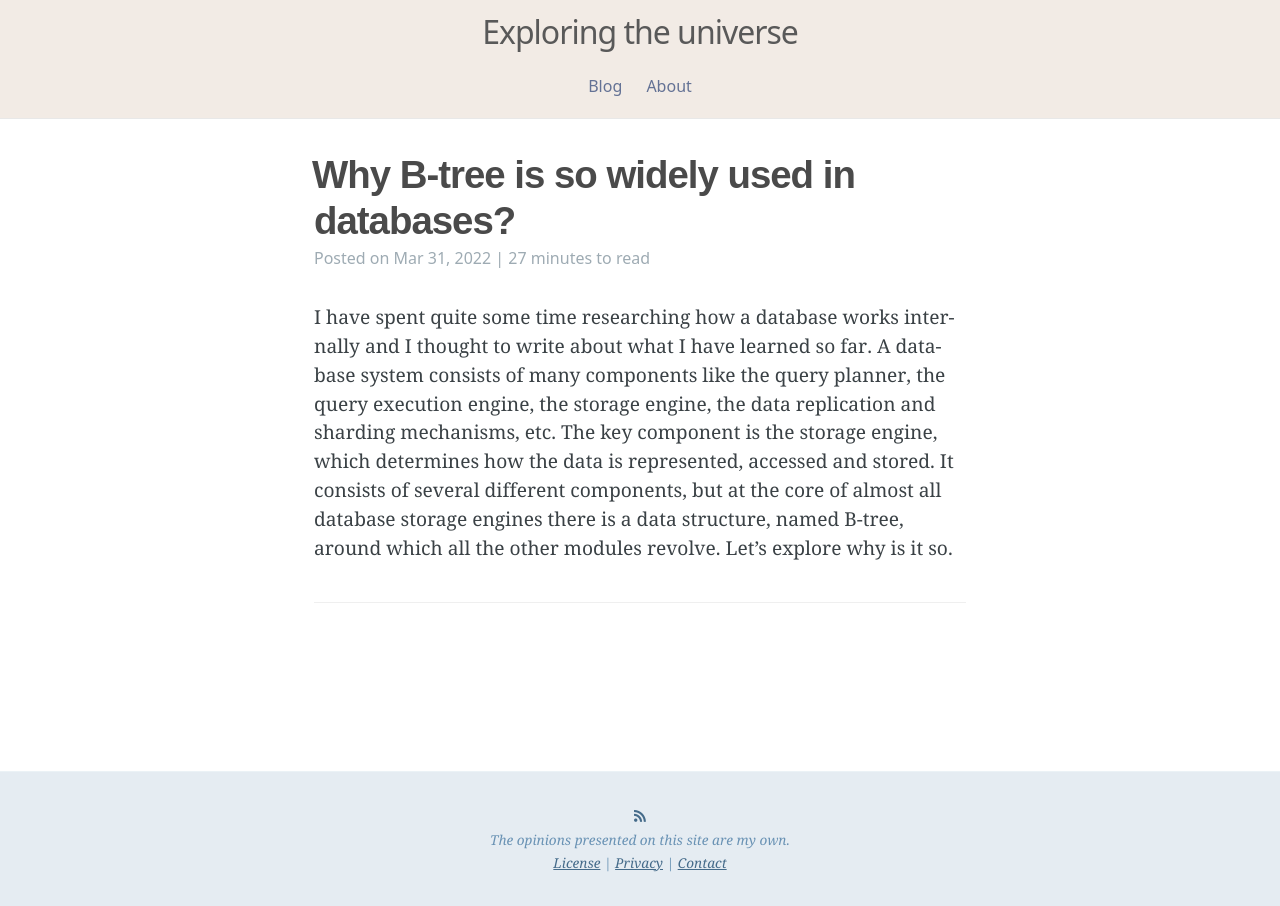
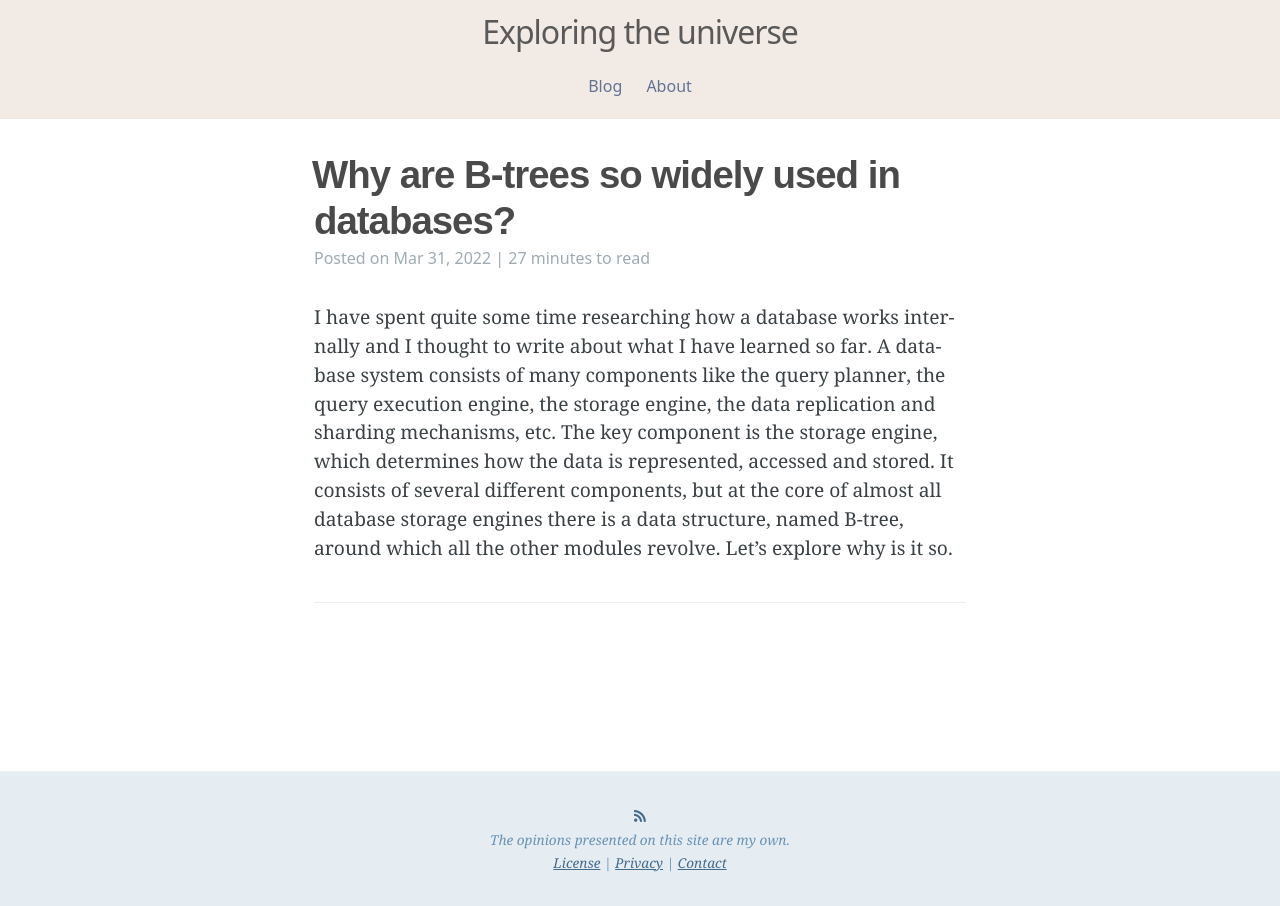
Before and after one commit to nelusnegur/nelusnegur.github.io, a Jekyll site: the page built from index.html, in a window 1280 px wide. Built offline with Jekyll 4.4.1, drawn with Linux system fonts in a browser that asks for light colours; some web fonts are replaced.

Commit message:
Adjust the blog title

```diff
--- a/_posts/2022-03-31-why-b-tree-is-so-widely-used-in-databases.md
+++ b/_posts/2022-03-31-why-are-b-trees-so-widely-used-in-databases.md
@@ -1,6 +1,6 @@
 ---
 layout: post
-title:  "Why B-tree is so widely used in databases?"
+title:  "Why are B-trees so widely used in databases?"
 date:   2022-03-31 07:00:00 +0100
 image: "/assets/posts/b-tree/b-tree-small.png"
 ---
@@ -560,7 +560,7 @@ node (leaf or non-leaf) up to the root, which is \\(O(log_{b}{n})\\) in the wors
 
 ## Summary
 
-In this post we have explored why the B-trees are so widely used by database storage engines to
+In this post we have explored why are the B-trees so widely used by database storage engines to
 organize the records. We have started by defining our goal which was to ensure that the data we
 store is durable. Then we have found out that the secondary storage devices are orders of magnitude
 slower than the main memory, which led as to the data organization problem. We have briefly gone
```
